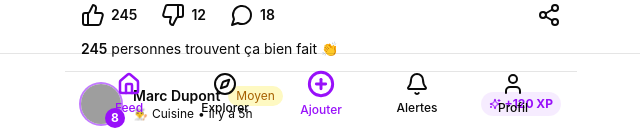
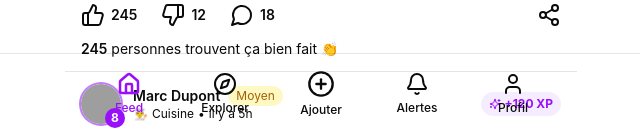
Before and after one commit to Natank25/Questify, a React (Vite) app: page / in a window 1280 px wide. Shown: the part 666-797 px from the top of the page, without its empty margins (319-959 px from the left). Built offline with nearby package versions, Linux system fonts and the light colour scheme; grey boxes are pictures that could not be loaded.

Commit message:
fix: Action tabs are not purple anymore

```diff
--- a/src/app/components/BottomNav.tsx
+++ b/src/app/components/BottomNav.tsx
@@ -14,7 +14,10 @@ export function BottomNav({ activeTab, onTabChange }: BottomNavProps) {
       >
         {navigationItems.map((item) => {
           const Icon = item.icon;
+          const isAction = item.kind === 'action';
           const isActive = item.kind === 'tab' && activeTab === item.id;
+          const iconClassName = isActive ? 'text-purple-600' : 'text-muted-foreground';
+          const labelClassName = isActive ? 'text-purple-600 font-medium' : 'text-muted-foreground';
 
           return (
             <button
@@ -26,17 +29,11 @@ export function BottomNav({ activeTab, onTabChange }: BottomNavProps) {
               aria-current={isActive ? 'page' : undefined}
             >
               <Icon
-                className={`size-6 ${item.kind === 'action' ? 'size-7 text-purple-600' : isActive ? 'text-purple-600' : 'text-muted-foreground'}`}
-                strokeWidth={item.kind === 'action' || isActive ? 2.5 : 2}
+                className={`${isAction ? 'size-7' : 'size-6'} ${iconClassName}`}
+                strokeWidth={isActive ? 2.5 : 2}
               />
               <span
-                className={`text-xs ${
-                  item.kind === 'action'
-                    ? 'text-purple-600 font-medium'
-                    : isActive
-                      ? 'text-purple-600 font-medium'
-                      : 'text-muted-foreground'
-                }`}
+                className={`text-xs ${labelClassName}`}
               >
                 {item.label}
               </span>
```
